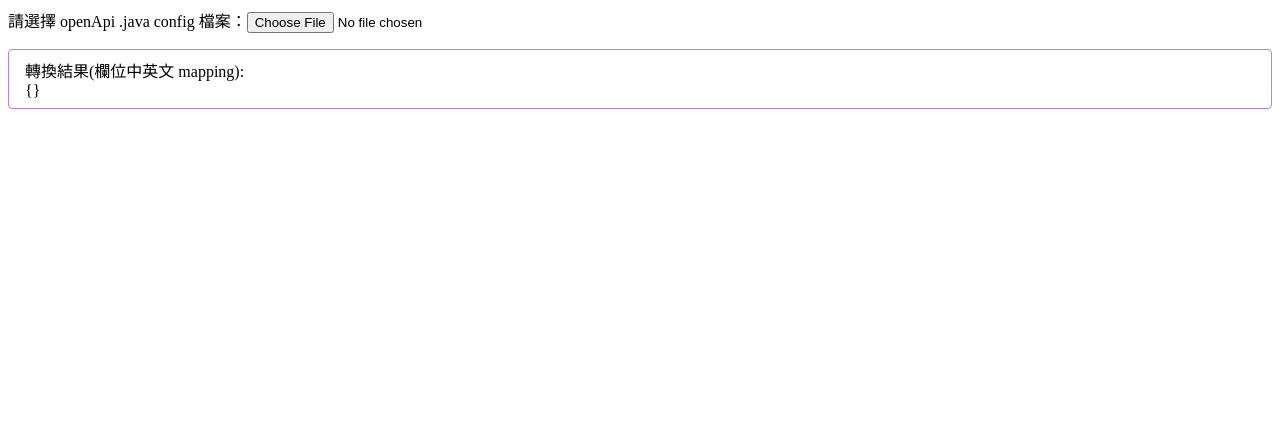
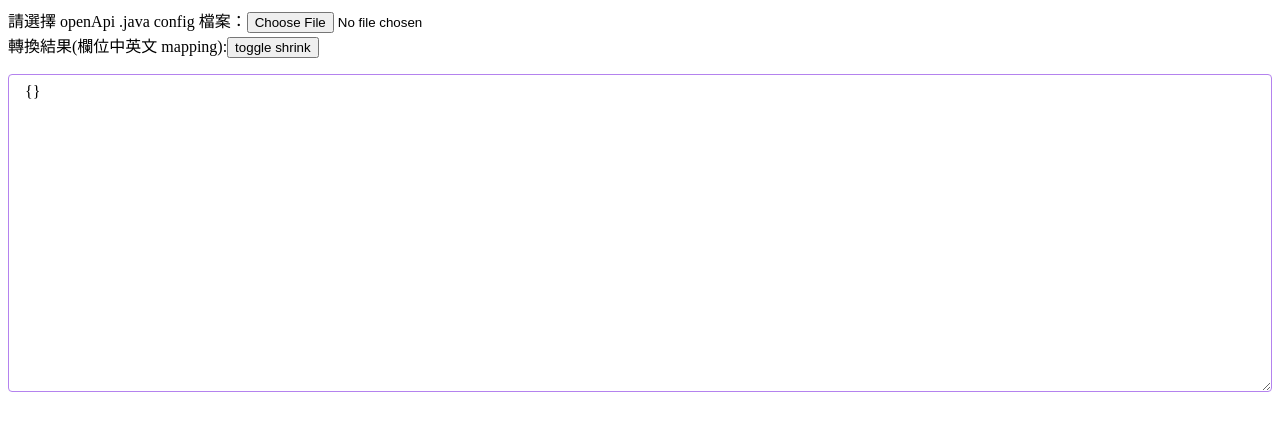
Before and after one commit to WenYHsieh/schema-converter, a React (Create React App) app: page / in a window 1280 px wide. Shown: the top 430 px of the page. Built offline with nearby package versions, Linux system fonts and the light colour scheme.

Commit message:
修改 結果呈現區塊增加 toogle, resize

```diff
--- a/package.json
+++ b/package.json
@@ -13,6 +13,7 @@
     "react": "^18.2.0",
     "react-dom": "^18.2.0",
     "react-scripts": "5.0.1",
+    "sass": "^1.55.0",
     "typescript": "^4.8.4",
     "web-vitals": "^2.1.4"
   },
--- a/src/FileUploader.tsx
+++ b/src/FileUploader.tsx
@@ -1,8 +1,10 @@
 import React from 'react';
-import './css/fileUplaoder.css';
+import './css/fileUplaoder.scss';
 
 const FileUploader = () => {
   const [mapping, setMapping] = React.useState({});
+  const [isDisplayResult, setIsDisplayResult] = React.useState(true);
+
   const handleUpload = async (e: any) => {
     const dataString = (await getDataString(e.target.files[0])) as string;
 
@@ -76,8 +78,13 @@ const FileUploader = () => {
     <>
       請選擇 openApi .java config 檔案：
       <input type="file" onChange={handleUpload} />
-      <div className="result__block">
+      <div>
         轉換結果(欄位中英文 mapping):
+        <button onClick={() => setIsDisplayResult(!isDisplayResult)}>
+          toggle shrink
+        </button>
+      </div>
+      <div className={`result__block ${!isDisplayResult ? 'hide' : 'display'}`}>
         {convertedToCodeBlock(mapping)?.map((line) => {
           return <div>{line}</div>;
         })}
--- a/src/css/fileUplaoder.css
+++ /dev/null
@@ -1,6 +0,0 @@
-.result__block {
-  border: 1px solid rgb(180, 130, 238);
-  border-radius: 4px;
-  padding: 8px 16px;
-  margin: 16px 0;
-}
--- /dev/null
+++ b/src/css/fileUplaoder.scss
@@ -0,0 +1,18 @@
+.result__block {
+  border: 1px solid rgb(180, 130, 238);
+  border-radius: 4px;
+  padding: 8px 16px;
+  margin: 16px 0;
+  height: 300px;
+  max-height: 500px;
+  overflow-y: auto;
+  resize: vertical;
+
+  &.hide {
+    display: none;
+  }
+
+  &.display {
+    display: block;
+  }
+}
```
Also changed, not shown: 1 other file (tests, documents, lock files or other folders).
